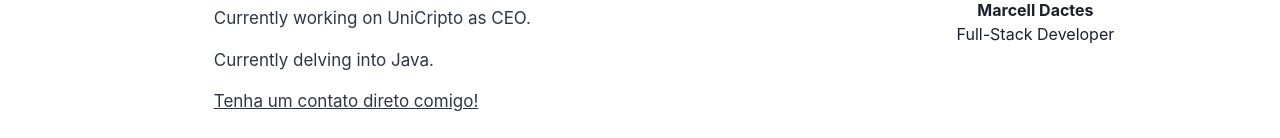
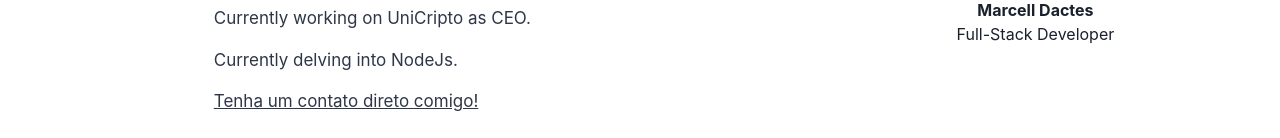
Before and after one commit to marcelldac/portfolio_v3, a React (Vite) app: page / in a window 1280 px wide. Shown: the part 266-404 px from the top of the page. Built offline with nearby package versions, Linux system fonts and the light colour scheme.

Commit message:
feat(Home): currently delving into node

```diff
--- a/src/pages/Home.jsx
+++ b/src/pages/Home.jsx
@@ -31,23 +31,19 @@ const Subtitle = ({ children, onClick, _hover, cursor, textDecoration }) => {
 export default function Home() {
   return (
     <Box>
-      <Flex
-        direction={{ base: 'column', sm: 'row' }}
-        justifyContent='space-around'
-      >
+      <Flex direction={{ base: 'column', sm: 'row' }} justifyContent='space-around'>
         <Box>
           <Title>Welcome to my Portfolio!</Title>
           <Subtitle >Marcell. 19 y/o developer, Linux lover and bitcoiner!</Subtitle>
           {/* TODO: Colocar link do projeto unicripto (direcionar pro projeto dentro do site ou pro site da Unicripto que será criado) */}
           <Subtitle>Currently working on UniCripto as CEO.</Subtitle>
-          <Subtitle>Currently delving into Java.</Subtitle>
+          <Subtitle>Currently delving into NodeJs.</Subtitle>
           <Subtitle
             _hover={{ color: 'blue.500' }}
             cursor='pointer'
             textDecoration='underline'
             onClick={() => window.scroll({ top: 500, behavior: 'smooth' })}
           >Tenha um contato direto comigo!</Subtitle>
-
         </Box>
         <Box
           textAlign='center'
```
